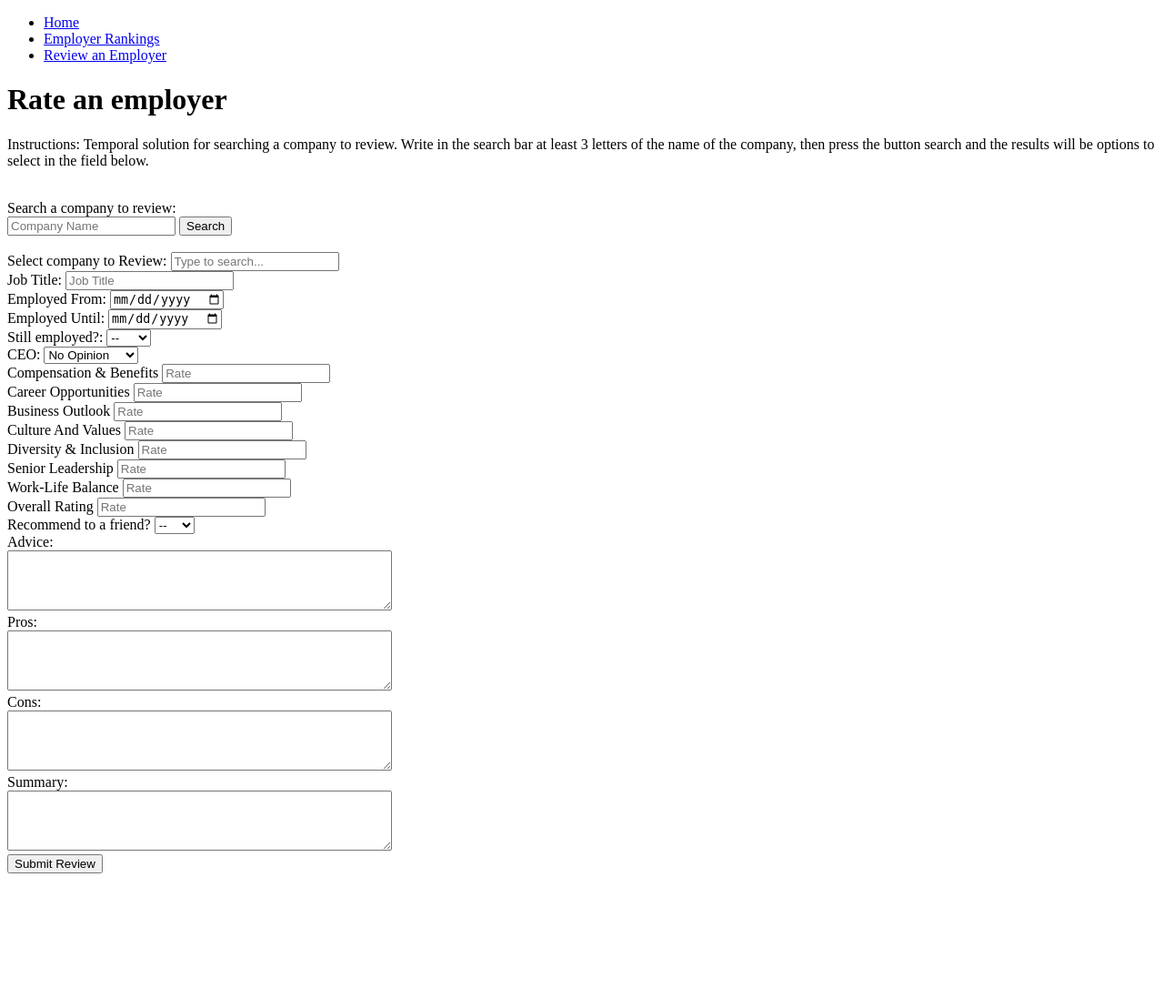
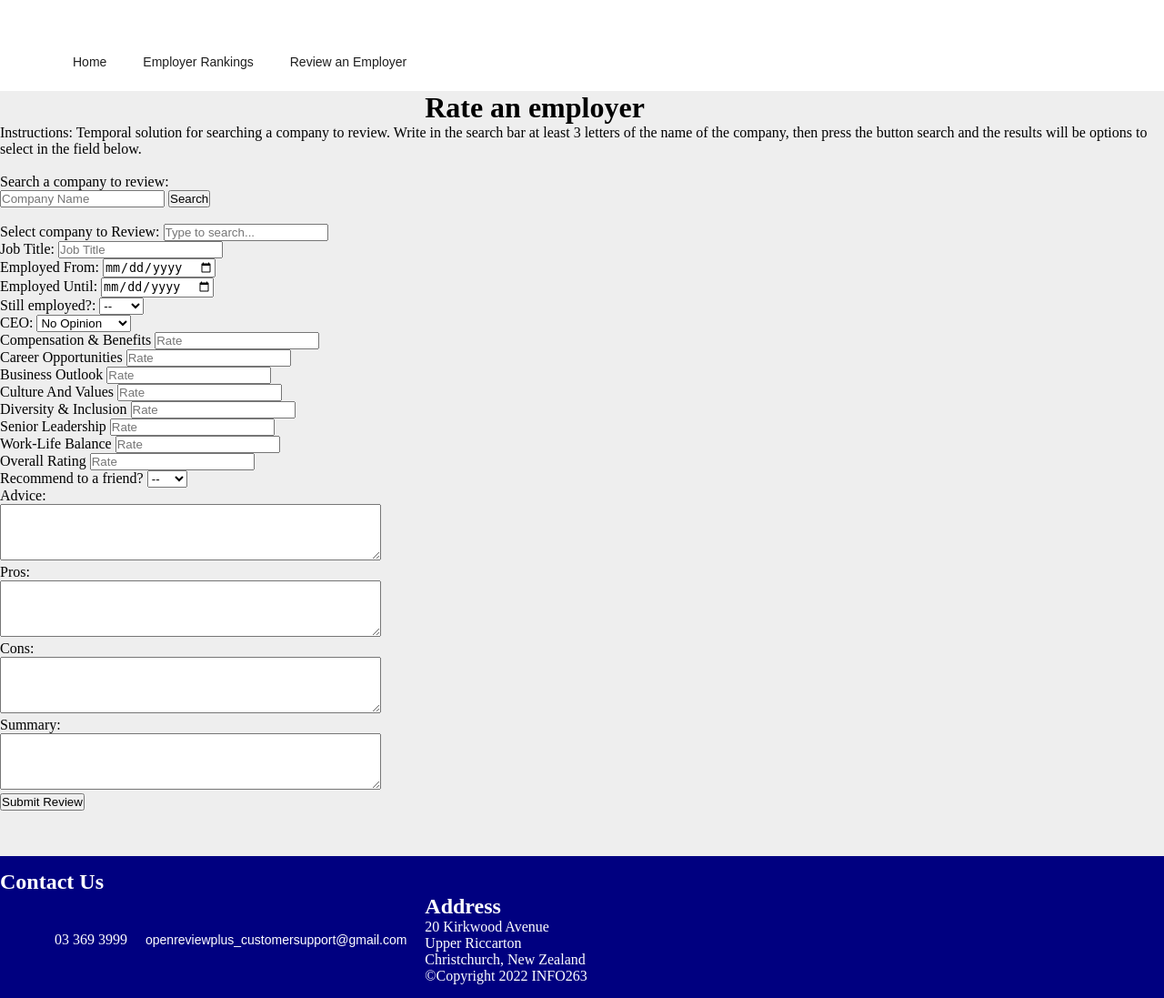
Before and after one commit to sebastiansosa1/Employer-Review-Website, a PHP site: page /review_employer.php in a window 1280 px wide. Shown: the whole page at 91% size. Before the commit the page ends 960 px from the top, so only its background shows below. Run offline with PHP 8.4, Linux system fonts and the light colour scheme.

Commit message:
Update review_employer.php
update navbar, seo and footer

```diff
--- a/Website/public_html/review_employer.php
+++ b/Website/public_html/review_employer.php
@@ -5,18 +5,38 @@ require_once 'database.php';
 <html lang="en">
 <head>
     <meta charset="UTF-8">
+    <meta name="description" content=" Best Job Review tool">
+    <meta name="keywords" content="Employer Rankings, Review Employer">
+    <meta name="author" content="Sebastian Sosa Salas, Ann Ngo">
     <meta name="viewport" content="width=device-width, initial-scale=1.0">
-    <title>FakeName.com - Review Employer</title>
+    <title>OpenReviewPlus.com - Review Employer</title>
+    <script src="js/script.js"></script>
+    <link rel="stylesheet" href="css/style.css" />
 </head>
 <body>
     <div>
-        <nav>
-            <ul>
-                <li><a href="index.html">Home</a></li>
-                <li><a href="employer_rankings.php">Employer Rankings</a></li>
-                <li><a href="review_employer.php">Review an Employer</a></li>
-            </ul>
+        <nav class="navbar navbar-dark navbar-expand-sm fixed-top">
+            <div class="container">
+                <!--        <button class="navbar-toggler" type="button" data-toggle="collapse" data-target="#Navbar">-->
+                <!--            <span class="navbar-toggler-icon"></span>-->
+                <!--        </button>-->
+                <!--        <a class="navbar-brand" href="#"><img src="img/E16.jpg " height="40" width="50" alt=""></a>-->
+                <div class="collapse navbar-collapse " id="Navbar">
+
+                    <img class="nav" src="" alt="">
+                    <ul class="list-unstyled navbar-nav mr-auto">
+                        <li class="nav-item"><a class="nav-link fa fa-home" href="index.html">Home</a></li>
+                        <!--                <li class="nav-item"><a class="nav-link fa fa-overview" href="overview.html">Overview</a></li>-->
+                        <li class="nav-item"><a class="nav-link fa fa-rank" href="employer_rankings.php">Employer Rankings</a></li>
+                        <li class="nav-item"><a class="nav-link fa fa-review" href="review_employer.php">Review an Employer</a></li>
+                        <!--                <li class="nav-item"><a class="nav-link fa fa-sign-in" href="sign_in_page.html">Sign In / Register</a></li>-->
+                        <!--                <li class="nav-item"><a class="nav-link fa fa-address-card" href="./contactus.html">Contact Us</a></li>-->
+                    </ul>
+                    <!--            <span class="btn fa fa-sign-in" data-toggle="modal" data-target="#loginmodal">Login</span>-->
+                </div>
+            </div>
         </nav>
+
         <!--TODO: Please add style to this boring form-->
         <!--TODO: I'm about to finish the implementation for this page. ( To add a new review in the DB )-->
         <h1>Rate an employer</h1>
@@ -231,5 +251,34 @@ require_once 'database.php';
         ?>
     </div>
 
+<footer class="footer">
+    <div class="container-fluid">
+        <div class="row">
+            <div class="col-12 col-sm-4">
+                <h2>Contact Us</h2>
+                <ul class="list-unstyled">
+                    <li><i class="fa fa-phone"></i>03 369 3999</li>
+                    <li><a class="fa fa-envelope" href="https://gmail.com" style="color:white">openreviewplus_customersupport@gmail.com</a>
+                    </li>
+
+                </ul>
+            </div>
+
+
+            <div class="col-12 col-sm-4">
+                <h2>Address</h2>
+                <p>20 Kirkwood Avenue</p>
+                <p>Upper Riccarton</p>
+                <p>Christchurch, New Zealand</p>
+            </div>
+        </div>
+        <div class="row">
+            <div class="col-12">
+                <p>©Copyright 2022 INFO263</p>
+            </div>
+        </div>
+    </div>
+</footer>
+
 </body>
 </html>
```
